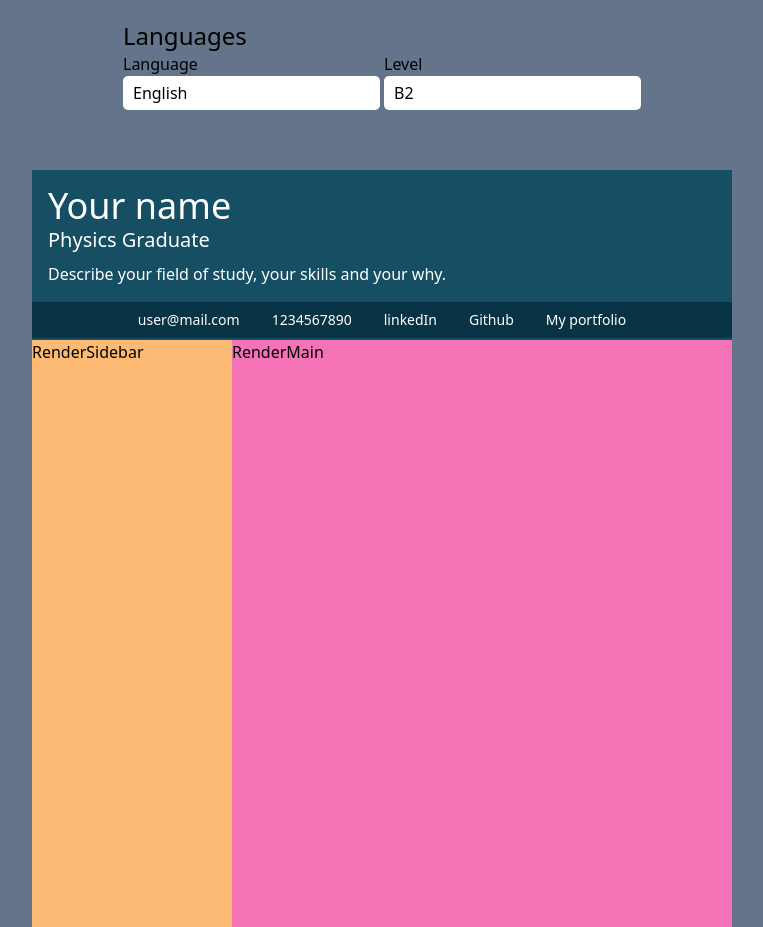
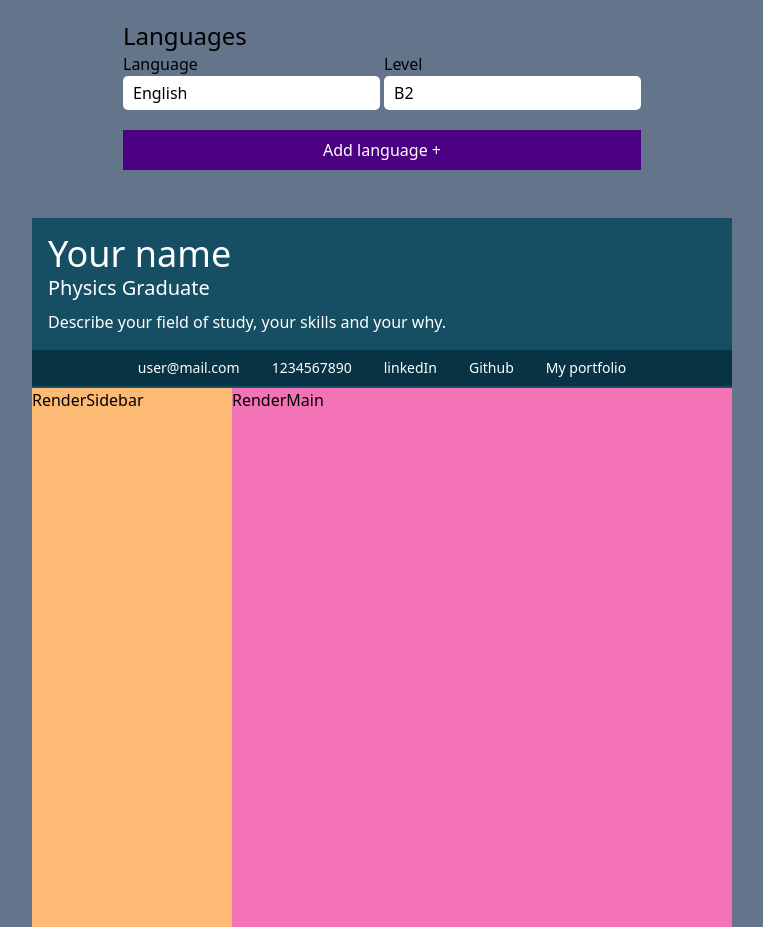
Before and after one commit to iaaron-xyz/cv-application, a React (Create React App) app: page / in a window 1280 px wide. Shown: the part 800-1727 px from the top of the page, without its empty margins (258-1021 px from the left). Built offline with nearby package versions, Linux system fonts and the light colour scheme.

Commit message:
implement add-language button

```diff
--- a/src/components/LangFormSection.js
+++ b/src/components/LangFormSection.js
@@ -1,6 +1,12 @@
 import React from 'react'
 
 const LangFormSection = ({ data, setData }) => {
+
+  const handleAddNewLang = () => {
+    setData({...data,
+      languages: [...data.languages, {language: "", level: ""}]
+    });
+  }
   return (
     <div className='p-4'>
       <h2 className='text-2xl'>Languages</h2>
@@ -14,7 +20,7 @@ const LangFormSection = ({ data, setData }) => {
                 </label>
                 <input
                   type="text"
-                  id="language"
+                  id={`language-${index}`}
                   className='block w-full'
                   value={lang.language}
                 />
@@ -25,7 +31,7 @@ const LangFormSection = ({ data, setData }) => {
               </label>
               <input
                 type="text"
-                id="language"
+                id={`level-${index}`}
                 className='block w-full'
                 value={lang.level}
               />
@@ -33,6 +39,9 @@ const LangFormSection = ({ data, setData }) => {
           </div>
           )
         })}
+        <button type='button' className='form-btn' onClick={handleAddNewLang}>
+          Add language +
+        </button>
       </form>
     </div>
   )
```
